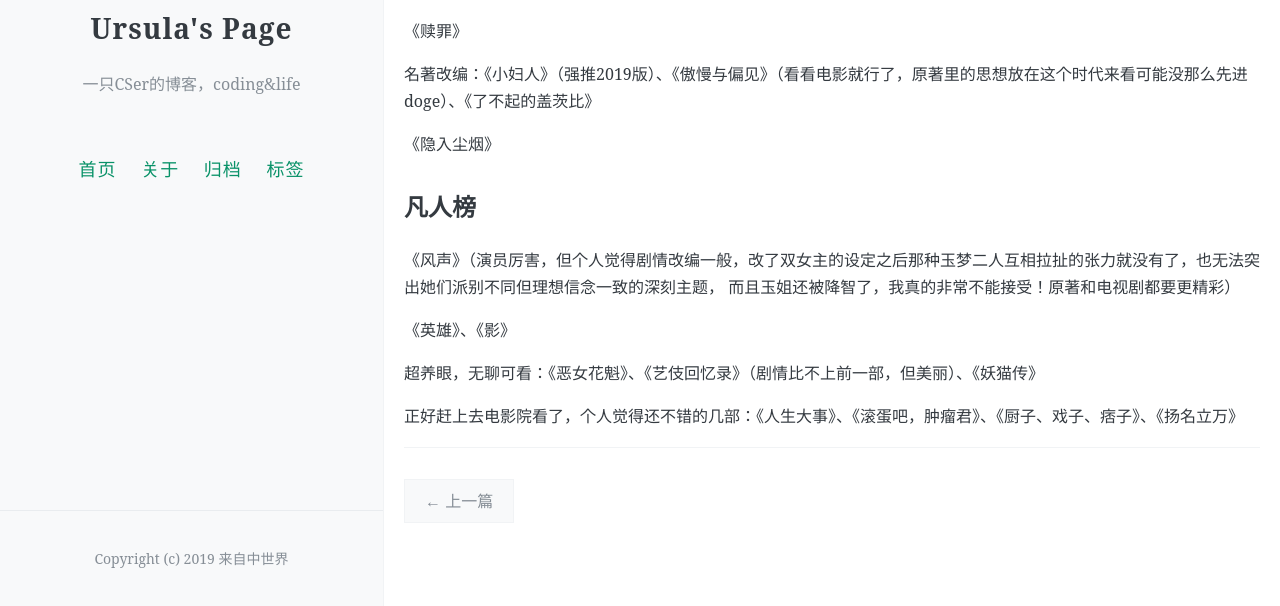
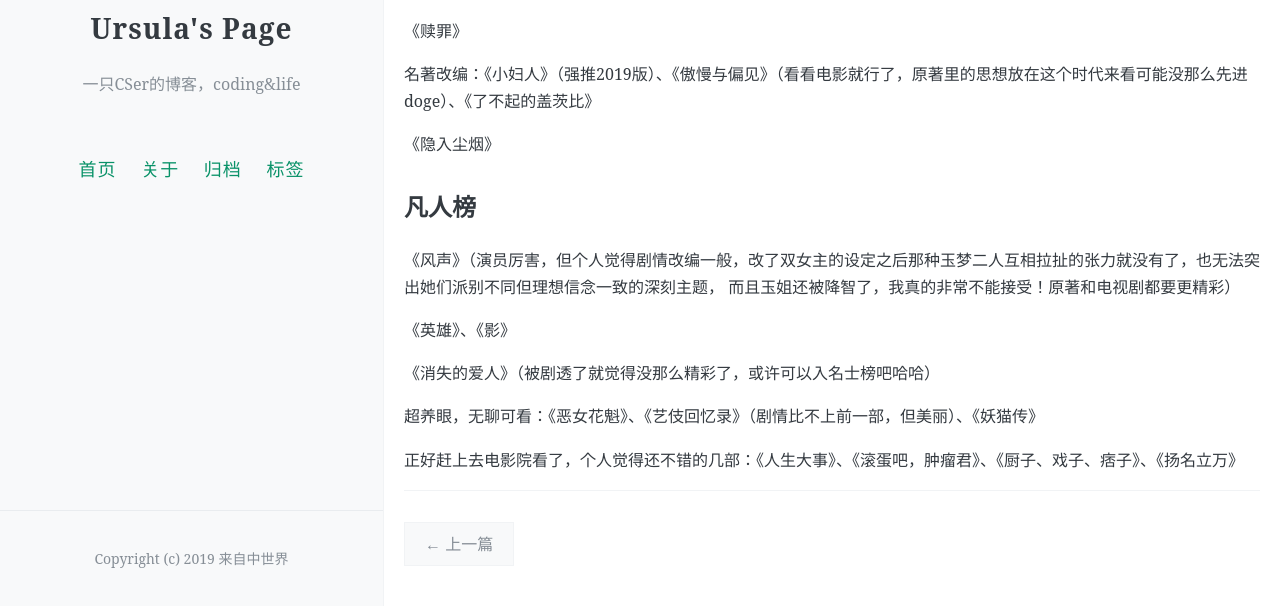
Before and after one commit to ursulalujun/Blog, a Jekyll site: the page built from _posts/2023-3-6-movie.md, in a window 1280 px wide and 900 px high, scrolled down 743 px, cut to the strip 294-900 px from the top of the window. Built offline with Jekyll 4.4.1, drawn with Linux system fonts in a browser that asks for light colours; comment, search, counter and statistics services are not loaded; before the commit the page ends 1600 px from its top, so only the background shows below that.

Commit message:
Update 2023-3-6-movie.md

```diff
--- a/_posts/2023-3-6-movie.md
+++ b/_posts/2023-3-6-movie.md
@@ -57,6 +57,8 @@ comments: true
 
 《英雄》、《影》
 
+《消失的爱人》（被剧透了就觉得没那么精彩了，或许可以入名士榜吧哈哈）
+
 超养眼，无聊可看：《恶女花魁》、《艺伎回忆录》（剧情比不上前一部，但美丽）、《妖猫传》
 
 正好赶上去电影院看了，个人觉得还不错的几部：《人生大事》、《滚蛋吧，肿瘤君》、《厨子、戏子、痞子》、《扬名立万》
```
